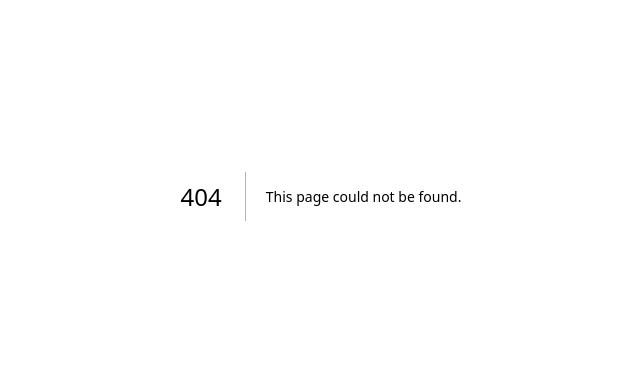
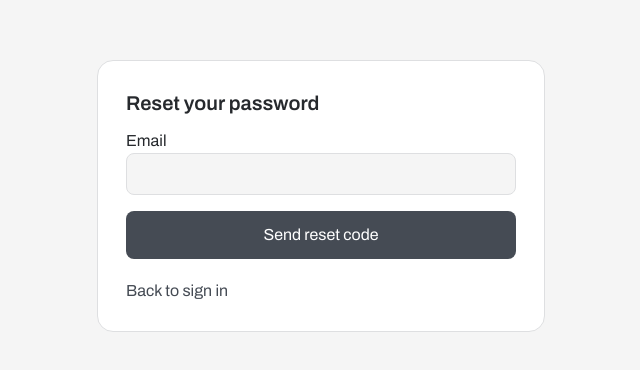
Before and after one commit to mattG111-stack/ollie-v5-frontend, a Next.js app: page /forgot-password in a window 1280 px wide. Before the commit this address had no page. Shown: the part 204-574 px from the top of the page, without its empty margins (319-959 px from the left). Built offline with nearby package versions, Linux system fonts and the light colour scheme.

Commit message:
Add Forgot password link and email-code reset form

```diff
--- /dev/null
+++ b/app/forgot-password/page.tsx
@@ -0,0 +1,54 @@
+"use client";
+import Link from "next/link";
+import { useState } from "react";
+
+export default function ForgotPasswordPage() {
+  const [email, setEmail] = useState("");
+  const [code, setCode] = useState("");
+  const [password, setPassword] = useState("");
+  const [confirm, setConfirm] = useState("");
+  const [sent, setSent] = useState(false);
+  const [done, setDone] = useState(false);
+  const [busy, setBusy] = useState(false);
+  const [message, setMessage] = useState("");
+  const [error, setError] = useState("");
+
+  async function submit(e: React.FormEvent) {
+    e.preventDefault();
+    setError(""); setMessage("");
+    if (sent && password !== confirm) { setError("Passwords do not match."); return; }
+    setBusy(true);
+    try {
+      const res = await fetch("/api/auth/" + (sent ? "reset-password" : "forgot-password"), {
+        method: "POST", headers: { "Content-Type": "application/json" },
+        body: JSON.stringify(sent ? { email, code, password } : { email }),
+      });
+      const data = await res.json();
+      if (!res.ok) throw new Error(typeof data.detail === "string" ? data.detail : "Check your entries and try again.");
+      setMessage(data.detail);
+      if (sent) { setDone(true); setPassword(""); setConfirm(""); setCode(""); }
+      else setSent(true);
+    } catch (err: any) { setError(err.message || "Could not connect. Please try again."); }
+    finally { setBusy(false); }
+  }
+  const input = "w-full bg-paper border border-line rounded-lg px-3 py-2";
+  return <main className="min-h-screen bg-paper grid place-items-center px-6">
+    <section className="w-full max-w-md bg-white border border-line rounded-card p-7">
+      <h1 className="text-xl font-semibold mb-3">Reset your password</h1>
+      {!done && <form onSubmit={submit} className="flex flex-col gap-4">
+        <label>Email<input className={input} type="email" autoComplete="email" required value={email} disabled={sent || busy} onChange={e => setEmail(e.target.value)} /></label>
+        {sent && <>
+          <label>Email reset code<input className={input} inputMode="numeric" autoComplete="one-time-code" pattern="[0-9]{6}" maxLength={6} required value={code} onChange={e => setCode(e.target.value)} /></label>
+          <p className="text-sm">Use at least six letters, including one uppercase letter, and one number.</p>
+          <label>New password<input className={input} type="password" autoComplete="new-password" minLength={7} maxLength={128} pattern="(?=(?:[^A-Za-z]*[A-Za-z]){6})(?=.*[A-Z])(?=.*[0-9]).*" required value={password} onChange={e => setPassword(e.target.value)} /></label>
+          <label>Confirm new password<input className={input} type="password" autoComplete="new-password" required value={confirm} onChange={e => setConfirm(e.target.value)} /></label>
+        </>}
+        <button disabled={busy} className="bg-blue text-white rounded-lg py-3 disabled:opacity-50">{busy ? "Please wait…" : sent ? "Save new password" : "Send reset code"}</button>
+        {sent && <button type="button" disabled={busy} className="text-blue" onClick={() => { setSent(false); setMessage(""); setError(""); }}>Request another code or change email</button>}
+      </form>}
+      {error && <p role="alert" className="text-red-700 mt-4">{error}</p>}
+      {message && <p role="status" className="mt-4">{message}</p>}
+      <Link href="/sign-in" className="block text-blue mt-5">Back to sign in</Link>
+    </section>
+  </main>;
+}
--- a/app/sign-in/page.tsx
+++ b/app/sign-in/page.tsx
@@ -61,6 +61,7 @@ export default function SignInPage() {
               {busy ? t("auth.signingIn") : t("auth.signIn")}
             </button>
           </form>
+          <Link href="/forgot-password" className="block text-center text-sm text-blue font-medium mt-4">Forgot password?</Link>
           <div className="text-center text-sm text-muted mt-5">
             {t("auth.newHere")}{" "}
             <Link href="/sign-up" className="text-blue hover:text-blue-dark font-medium">
```
